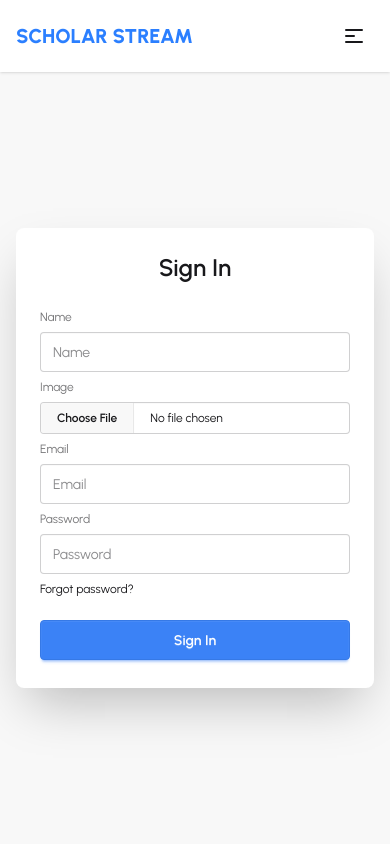
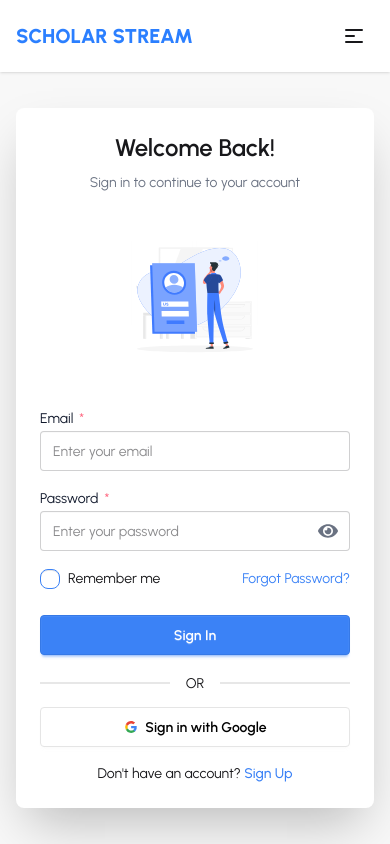
Before and after one commit to hasnatfahmidkhan/scholar-stream, a React (Vite) app: page /signIn in a window 390 px wide. Built offline with nearby package versions, Linux system fonts and the light colour scheme.

Commit message:
implement upload image func, added sign in page, added authcontext and provider.

```diff
--- a/package.json
+++ b/package.json
@@ -10,11 +10,13 @@
     "preview": "vite preview"
   },
   "dependencies": {
+    "axios": "^1.13.2",
     "firebase": "^12.6.0",
     "lottie-react": "^2.4.1",
     "react": "^19.2.0",
     "react-dom": "^19.2.0",
-    "react-hook-form": "^7.68.0"
+    "react-hook-form": "^7.68.0",
+    "react-icons": "^5.5.0"
   },
   "devDependencies": {
     "@eslint/js": "^9.39.1",
--- /dev/null
+++ b/src/Context/AuthContext.jsx
@@ -0,0 +1,3 @@
+import { createContext } from "react";
+
+export const AuthContext = createContext(null);
--- a/src/components/SocialBtn.jsx
+++ b/src/components/SocialBtn.jsx
@@ -1,4 +1,4 @@
-const SocialBtn = ({ onClick }) => {
+const SocialBtn = ({ onClick, children }) => {
   return (
     <button
       role="button"
@@ -32,7 +32,7 @@ const SocialBtn = ({ onClick }) => {
           ></path>
         </g>
       </svg>
-      Login with Google
+      {children}
     </button>
   );
 };
--- a/src/pages/Authentication/SignIn/SignIn.jsx
+++ b/src/pages/Authentication/SignIn/SignIn.jsx
@@ -1,28 +1,184 @@
-import React from "react";
+// src/pages/Auth/SignIn/SignIn.jsx
+import { useState } from "react";
+import { useForm } from "react-hook-form";
 import Container from "../../../components/Container/Container";
+import { Link } from "react-router";
+import SocialBtn from "../../../components/SocialBtn";
+import Lottie from "lottie-react";
+import signinAnimation from "../../../assets/animations/Login.json";
+import { FaEye, FaEyeSlash } from "react-icons/fa";
 
 const SignIn = () => {
+  const [showPassword, setShowPassword] = useState(false);
+
+  const {
+    handleSubmit,
+    register,
+    formState: { errors },
+    reset,
+  } = useForm();
+
+  const onSubmit = async (data) => {
+    console.log(data);
+  };
+
   return (
     <Container
-      className={"min-h-[calc(100vh-72px)] flex items-center justify-center"}
+      className={
+        "min-h-[calc(100vh-72px)] flex items-center justify-center py-8"
+      }
     >
-      <div className="card bg-base-100 w-full max-w-sm shrink-0 shadow-2xl">
+      <div className="card bg-base-100 w-full max-w-4xl shrink-0 shadow-2xl">
         <div className="card-body">
-          <h3 className="text-center text-2xl font-semibold mb-3">Sign In</h3>
-          <fieldset className="fieldset">
-            <label className="label">Name</label>
-            <input type="email" className="input" placeholder="Name" />
-            <label className="label">Image</label>
-            <input type="file" className="file-input file-input-sm" />
-            <label className="label">Email</label>
-            <input type="email" className="input" placeholder="Email" />
-            <label className="label">Password</label>
-            <input type="password" className="input" placeholder="Password" />
-            <div>
-              <a className="link link-hover">Forgot password?</a>
+          <div className="grid grid-cols-1 lg:grid-cols-2 gap-8 items-center">
+            {/* Lottie Animation Section - Desktop */}
+            <div className="hidden lg:flex justify-center items-center order-2 lg:order-1">
+              <Lottie
+                animationData={signinAnimation}
+                loop={true}
+                autoplay={true}
+                style={{ width: "100%", maxWidth: "400px" }}
+              />
             </div>
-            <button className="btn btn-primary mt-4">Sign In</button>
-          </fieldset>
+
+            {/* Form Section */}
+            <div className="order-1 lg:order-2">
+              <form onSubmit={handleSubmit(onSubmit)}>
+                <h3 className="text-center text-2xl font-semibold mb-2">
+                  Welcome Back!
+                </h3>
+                <p className="text-center text-gray-500 mb-4">
+                  Sign in to continue to your account
+                </p>
+
+                {/* Mobile Lottie - Shows only on small screens */}
+                <div className="lg:hidden flex justify-center mb-4">
+                  <Lottie
+                    animationData={signinAnimation}
+                    loop={true}
+                    autoplay={true}
+                    style={{ width: "180px", height: "180px" }}
+                  />
+                </div>
+
+                <fieldset className="fieldset space-y-3">
+                  {/* Email Field */}
+                  <div>
+                    <label className="custom-label">
+                      Email <span className="text-error">*</span>
+                    </label>
+                    <input
+                      type="email"
+                      className={`input focus:border-primary focus:outline-none w-full ${
+                        errors.email ? "input-error" : ""
+                      }`}
+                      placeholder="Enter your email"
+                      {...register("email", {
+                        required: "Email is required",
+                        pattern: {
+                          value: /^[A-Z0-9._%+-]+@[A-Z0-9.-]+\.[A-Z]{2,}$/i,
+                          message: "Please enter a valid email address",
+                        },
+                      })}
+                    />
+                    {errors.email && (
+                      <span className="text-error text-sm mt-1 block">
+                        {errors.email.message}
+                      </span>
+                    )}
+                  </div>
+
+                  {/* Password Field with Toggle */}
+                  <div>
+                    <label className="custom-label">
+                      Password <span className="text-error">*</span>
+                    </label>
+                    <div className="relative">
+                      <input
+                        type={showPassword ? "text" : "password"}
+                        className={`input focus:border-primary focus:outline-none w-full pr-12 ${
+                          errors.password ? "input-error" : ""
+                        }`}
+                        placeholder="Enter your password"
+                        {...register("password", {
+                          required: "Password is required",
+                          minLength: {
+                            value: 6,
+                            message: "Password must be at least 6 characters",
+                          },
+                        })}
+                      />
+                      <button
+                        type="button"
+                        className="z-10 absolute right-3 top-1/2 -translate-y-1/2 text-gray-500 hover:text-gray-700"
+                        onClick={() => setShowPassword(!showPassword)}
+                      >
+                        {showPassword ? (
+                          <FaEyeSlash size={20} />
+                        ) : (
+                          <FaEye size={20} />
+                        )}
+                      </button>
+                    </div>
+                    {errors.password && (
+                      <span className="text-error text-sm mt-1 block">
+                        {errors.password.message}
+                      </span>
+                    )}
+                  </div>
+
+                  {/* Remember Me & Forgot Password */}
+                  <div className="flex items-center justify-between">
+                    <label className="flex items-center gap-2 cursor-pointer">
+                      <input
+                        type="checkbox"
+                        className="checkbox checkbox-primary checkbox-sm"
+                        {...register("rememberMe")}
+                      />
+                      <span className="text-sm">Remember me</span>
+                    </label>
+                    <Link
+                      to="/forgot-password"
+                      className="text-sm text-primary hover:underline"
+                    >
+                      Forgot Password?
+                    </Link>
+                  </div>
+
+                  {/* Submit Button */}
+                  <button type="submit" className="btn btn-primary mt-2 w-full">
+                    {false ? (
+                      <>
+                        <span className="loading loading-spinner loading-sm"></span>
+                        Signing In...
+                      </>
+                    ) : (
+                      "Sign In"
+                    )}
+                  </button>
+                </fieldset>
+              </form>
+
+              {/* Divider */}
+              <div className="divider my-4">OR</div>
+
+              {/* Social Login */}
+              <div className="space-y-3">
+                <SocialBtn>Sign in with Google</SocialBtn>
+              </div>
+
+              {/* Sign Up Link */}
+              <p className="text-center mt-4">
+                Don't have an account?{" "}
+                <Link
+                  to="/signUp"
+                  className="text-primary font-medium hover:underline"
+                >
+                  Sign Up
+                </Link>
+              </p>
+            </div>
+          </div>
         </div>
       </div>
     </Container>
--- a/src/pages/Authentication/SignUp/SignUp.jsx
+++ b/src/pages/Authentication/SignUp/SignUp.jsx
@@ -4,6 +4,7 @@ import { Link } from "react-router";
 import SocialBtn from "../../../components/SocialBtn";
 import Lottie from "lottie-react";
 import signupAnimation from "../../../assets/animations/Login.json";
+import { uploadImage } from "../../../utils";
 
 const SignUp = () => {
   const {
@@ -12,8 +13,12 @@ const SignUp = () => {
     formState: { errors },
   } = useForm();
 
-  const onSubmit = (data) => {
-    console.log(data);
+  const onSubmit = async (data) => {
+    const { image, ...formData } = data;
+    const imgFile = image[0];
+    const res = await uploadImage(imgFile);
+    console.log(res);
+    formData.role = "student";
   };
 
   return (
@@ -36,9 +41,12 @@ const SignUp = () => {
             {/* Form Section */}
             <div>
               <form onSubmit={handleSubmit(onSubmit)}>
-                <h3 className="text-center text-2xl font-semibold mb-3">
-                  Sign Up
+                <h3 className="text-center text-2xl font-semibold mb-2">
+                  Welcome!
                 </h3>
+                <p className="text-center text-gray-500 mb-4">
+                  Create your account to continue
+                </p>
 
                 {/* Mobile Lottie - Shows only on small screens */}
                 <div className="lg:hidden flex justify-center mb-4">
@@ -101,11 +109,11 @@ const SignUp = () => {
                             !files[0] ||
                             [
                               "image/jpeg",
+                              "image/jpg",
                               "image/png",
-                              "image/gif",
                               "image/webp",
                             ].includes(files[0].type) ||
-                            "Only JPEG, PNG, GIF, and WebP images are allowed",
+                            "Only JPG, JPEG, PNG, and WebP images are allowed",
                         },
                       })}
                     />
@@ -184,18 +192,24 @@ const SignUp = () => {
                 </fieldset>
               </form>
 
-              <div className="mt-4">
-                <p className="mb-4 text-center">
-                  Already have an account?{" "}
-                  <Link
-                    to={"/signIn"}
-                    className="hover:underline text-primary font-medium"
-                  >
-                    Sign In
-                  </Link>
-                </p>
-                <SocialBtn onClick={() => "lkj"} />
+              {/* Divider */}
+              <div className="divider my-4">OR</div>
+
+              {/* Social Login */}
+              <div className="space-y-3">
+                <SocialBtn>Sign up with Google</SocialBtn>
               </div>
+
+              {/* Sign Up Link */}
+              <p className="text-center mt-4">
+                Don't have an account?{" "}
+                <Link
+                  to="/signIn"
+                  className="text-primary font-medium hover:underline"
+                >
+                  Sign In
+                </Link>
+              </p>
             </div>
           </div>
         </div>
--- /dev/null
+++ b/src/utils/index.js
@@ -0,0 +1,11 @@
+import axios from "axios";
+
+export const uploadImage = async (imgFile) => {
+  // create new form
+  const formData = new FormData();
+  // append imgFile into formData
+  formData.append("image", imgFile);
+  // host the image
+  const { data } = await axios.post(import.meta.env.VITE_HOSTING_URL, formData);
+  return data?.data?.url;
+};
```
Also changed, not shown: src/provider/AuthProvider.jsx (added, +7 -0 lines), 1 other file (tests, documents, lock files or other folders).
